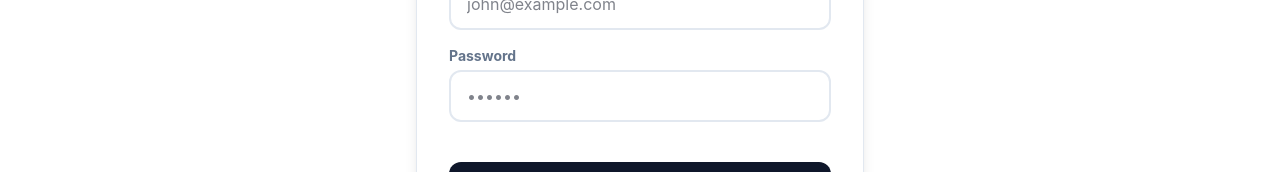
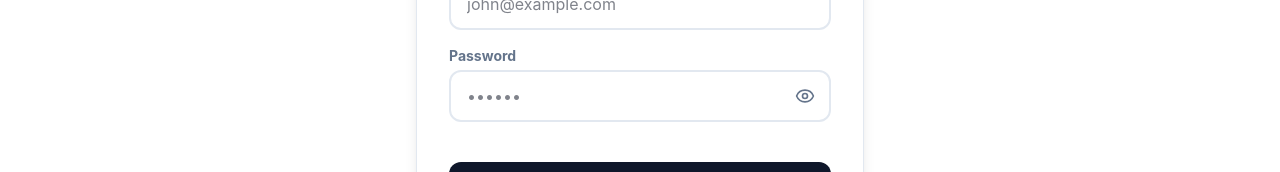
Before and after one commit to shivamsaket01/Fifa-world-cup, a React (Vite) app in the folder frontend/: page /signup in a window 1280 px wide. Shown: the part 376-548 px from the top of the page. Built offline with nearby package versions, Linux system fonts and the light colour scheme; no server answers.

Commit message:
Add Signup password toggle and fix backend CORS

```diff
--- a/frontend/src/pages/Signup.tsx
+++ b/frontend/src/pages/Signup.tsx
@@ -2,6 +2,8 @@
 import { zodResolver } from '@hookform/resolvers/zod';
 import * as z from 'zod';
 import { Link, useNavigate } from 'react-router-dom';
+import { useState } from 'react';
+import { Eye, EyeOff } from 'lucide-react';
 import { useAuth } from '../context/AuthContext';
 import api from '../services/api';
 
@@ -16,6 +18,7 @@
 const Signup = () => {
   const { login } = useAuth();
   const navigate = useNavigate();
+  const [showPassword, setShowPassword] = useState(false);
 
   const { register, handleSubmit, formState: { errors, isSubmitting }, setError } = useForm<SignupFormData>({
     resolver: zodResolver(signupSchema),
@@ -67,12 +70,21 @@
 
           <div>
             <label className="block text-sm font-bold text-muted-foreground mb-1">Password</label>
-            <input
-              type="password"
-              {...register('password')}
-              className="w-full bg-background border-2 rounded-xl px-4 py-3 focus:outline-none focus:border-primary"
-              placeholder="&bull;&bull;&bull;&bull;&bull;&bull;"
-            />
+            <div className="relative">
+              <input
+                type={showPassword ? "text" : "password"}
+                {...register('password')}
+                className="w-full bg-background border-2 rounded-xl px-4 py-3 focus:outline-none focus:border-primary pr-12"
+                placeholder="&bull;&bull;&bull;&bull;&bull;&bull;"
+              />
+              <button
+                type="button"
+                onClick={() => setShowPassword(!showPassword)}
+                className="absolute right-4 top-1/2 -translate-y-1/2 text-muted-foreground hover:text-foreground"
+              >
+                {showPassword ? <EyeOff size={20} /> : <Eye size={20} />}
+              </button>
+            </div>
             {errors.password && <p className="text-destructive text-xs mt-1">{errors.password.message}</p>}
           </div>
 
```
Also changed, not shown: 1 other file (tests, documents, lock files or other folders).
